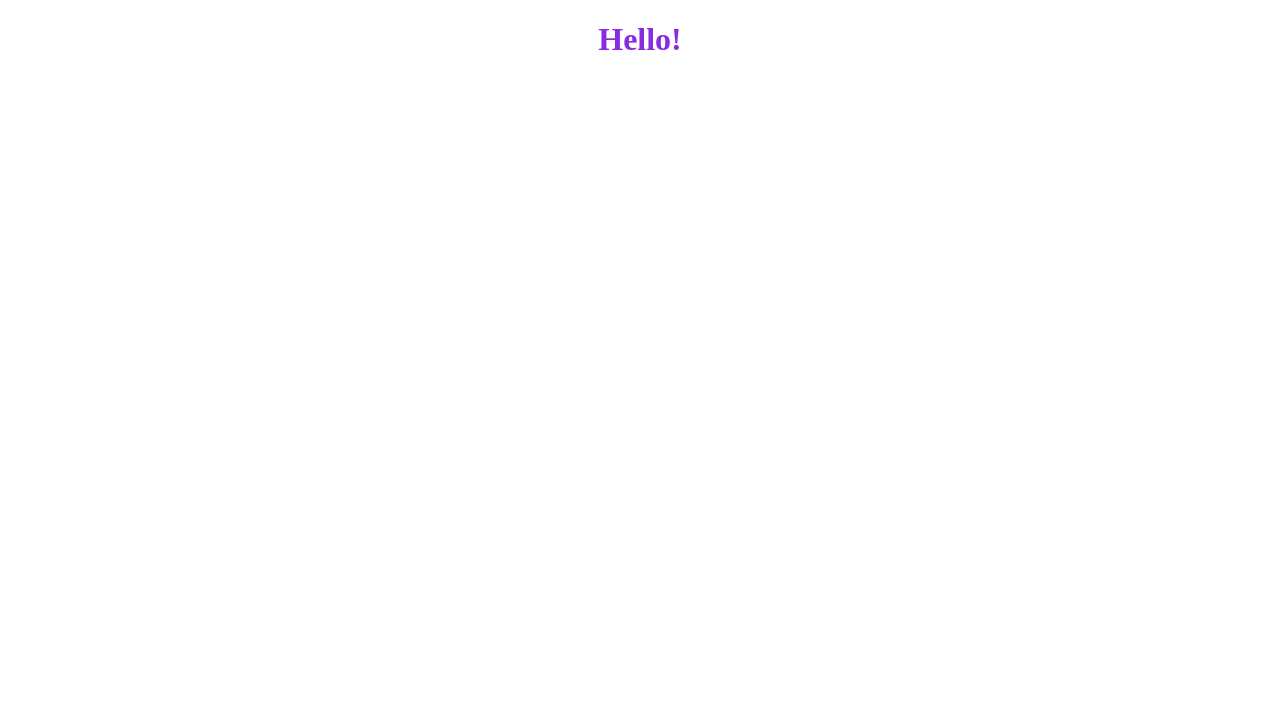
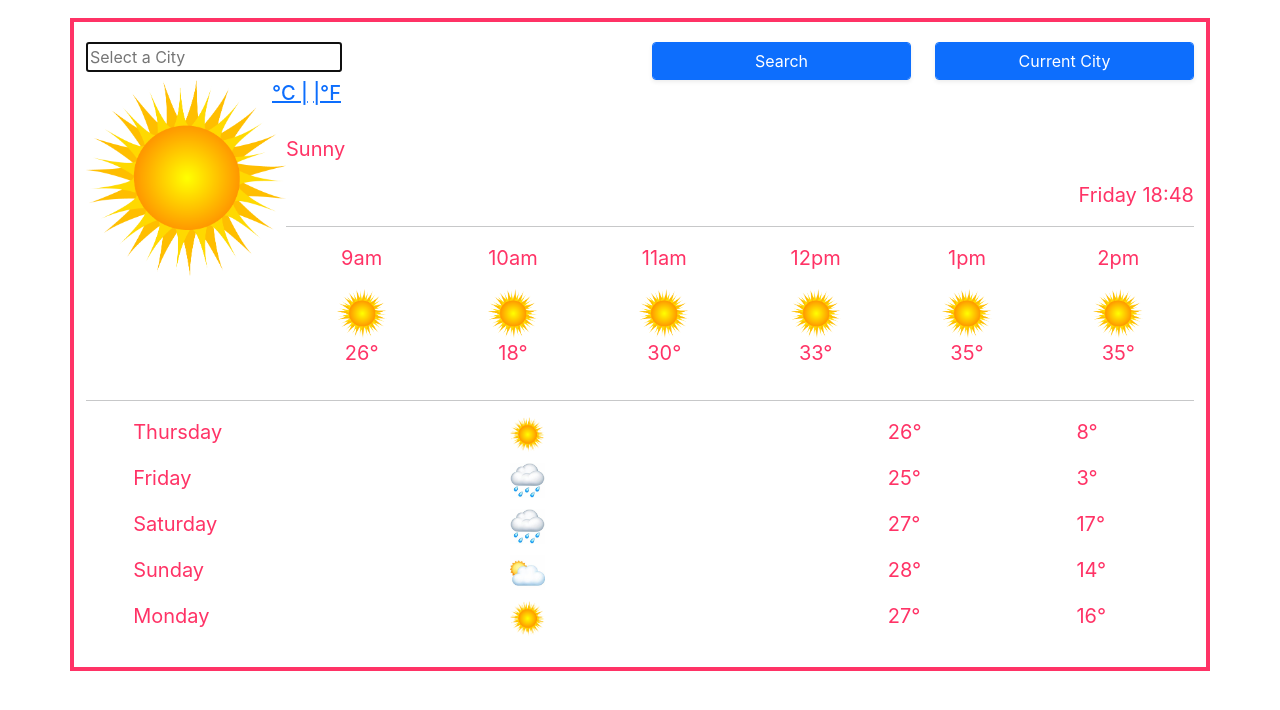
Before and after one commit to LeslieKellestine/Leslies-weather-station, a plain HTML site: page index.html in a window 1280 px wide. Drawn offline with nearby package versions, Linux system fonts and the light colour scheme; no server answers.

Commit message:
entered Week 5 project

```diff
--- a/index.html
+++ b/index.html
@@ -1,16 +1,154 @@
 <!DOCTYPE html>
-<html lang="en">
+<html>
   <head>
-    <meta charset="UTF-8">
-    <meta http-equiv="X-UA-Compatible" content="IE=edge">
-    <meta name="viewport" content="width=device-width, initial-scale=1.0">
-    <title>Document</title>
-    <link rel="stylesheet" href="style.css" />
+    <title>Leslie's weather station</title>
+    <meta charset="UTF-8" />
+    <link  rel="stylesheet"
+    href="src/style.css" />
+    <link
+      href="https://cdn.jsdelivr.net/npm/bootstrap@5.0.2/dist/css/bootstrap.min.css"
+      rel="stylesheet"
+      integrity="sha384-EVSTQN3/azprG1Anm3QDgpJLIm9Nao0Yz1ztcQTwFspd3yD65VohhpuuCOmLASjC"
+      crossorigin="anonymous"
+    />
+    <link rel="preconnect" href="https://fonts.googleapis.com" />
+    <link rel="preconnect" href="https://fonts.gstatic.com" crossorigin />
+    <link
+      href="https://fonts.googleapis.com/css2?family=Roboto:wght@900&display=swap"
+      rel="stylesheet"
+    />
+    <script src="https://unpkg.com/axios/dist/axios.min.js"></script>
   </head>
+
   <body>
+    <div class="container">
+      <div class="row">
+      <div class="col-6">
+        <form id=searchCity>
+          <input
+          type="text"
+          placeholder="Select a City"
+          autocomplete="off"
+          autofocus = "on"
+          id=inputCity />
+        </div>
+        <div class="col-3">
+          <input
+          type="submit"
+          value="Search"
+          class="form-control btn btn-primary shadow-sm w-100"/>
+        </div>
+          </form>
+          <div class="col-3">
+            <button
+            class="form-control btn btn-primary shadow-sm w-100"
+            id="currentCityButton"
+            >
+            Current City
+            </button>
+          </div>
+      </div>
+
+        <img src="img/Sun.png" alt="" class="sunheader" />
       <h1>
-        Hello!
+
       </h1>
+      <h2>
+        <span class="temperature" id="temperature"> </span>
+        <span class="units">
+          <a href="#" id="celsius">°C |</a>
+         <a href="#" id="fahrenheit">|°F</a>
+        </span>
+      </h2>
+      <p id="description">
+        Sunny
+      </p>
+      <p class="highlows" id="date">
+      </br>
+      <span id= "todayHigh">
+        35°
+      </span>
+      |
+      <span id="todayLow">
+       16°
+      </span>
+      </p>
+      <hr />
+      <div class="row hourforcast">
+          <div class="col-2 hourforcast">
+            <p>9am</p>
+            <img src="img/Sun.png" alt="" class="timeimg" />
+            <p>26°</p>
+          </div>
+          <div class="col-2 hourforcast">
+            <p>10am</p>
+            <img src="img/Sun.png" alt="" class="timeimg" />
+            <p>18°</p>
+          </div>
+          <div class="col-2 hourforcast">
+            <p>11am</p>
+            <img src="img/Sun.png" alt="" class="timeimg" />
+            <p>30°</p>
+          </div>
+          <div class="col-2 hourforcast">
+            <p>12pm</p>
+            <img src="img/Sun.png" alt="" class="timeimg" />
+            <p>33°</p>
+          </div>
+          <div class="col-2 hourforcast">
+            <p>1pm</p>
+            <img src="img/Sun.png" alt="" class="timeimg" />
+            <p>35°</p>
+          </div>
+          <div class="col-2 hourforcast">
+            <p>2pm</p>
+            <img src="img/Sun.png" alt="" class="timeimg" />
+            <p>35°</p>
+          </div>
+        </div>
+      <hr />
+      <div class="row weekforcast">
+        <div class="col-3 weekforcast"> <p>Thursday</p> </div>
+        <div class="col-3 weekforcast">
+          <img src="img/Sun.png" alt="" class="weekimg" />
+        </div>
+        <div class="col-1 weekforcast"> <p>26°</p></div>
+        <div class="col-1 weekforcast"> <p>8°</p></div>
+      </div>
+      <div class="row weekforcast">
+        <div class="col-3 weekforcast"> <p>Friday</p></div>
+        <div class="col-3 weekforcast">
+          <img src="img/Rain.jfif" alt="" class="weekimg" />
+        </div>
+        <div class="col-1 weekforcast"> <p>25°</p> </div>
+        <div class="col-1 weekforcast"> <p>3°</p> </div>
+      </div>
+      <div class="row weekforcast">
+        <div class="col-3 weekforcast"> <p>Saturday</p> </div>
+        <div class="col-3 weekforcast">
+          <img src="img/Rain.jfif" alt="" class="weekimg" />
+        </div>
+        <div class="col-1 weekforcast"> <p>27°</p> </div>
+        <div class="col-1 weekforcast"> <p>17°</p> </div>
+      </div>
+      <div class="row weekforcast">
+        <div class="col-3 weekforcast"> <p>Sunday</p></div>
+        <div class="col-3 weekforcast">
+          <img src="img/cloudy.jfif" alt="" class="weekimg" />
+        </div>
+        <div class="col-1 weekforcast"> <p>28°</p> </div>
+        <div class="col-1 weekforcast"> <p>14°</p> </div>
+      </div>
+      <div class="row weekforcast">
+        <div class="col-3 weekforcast"> <p>Monday</p> </div>
+        <div class="col-3 weekforcast">
+          <img src="img/Sun.png" alt="" class="weekimg" />
+        </div>
+        <div class="col-1 weekforcast"> <p>27°<p> </div>
+        <div class="col-1 weekforcast"> <p>16°</p> </div>
+      </div>
+    </div>
+    </div>
   </body>
-<script src="script.js"></script>
+  <script src="src/script.js"></script>
 </html>
--- a/script.js
+++ /dev/null
@@ -1 +0,0 @@
-alert("")
--- /dev/null
+++ b/src/script.js
@@ -0,0 +1,76 @@
+let today = new Date();
+let date = document.querySelector("#date");
+let hour = today.getHours();
+if (hour < 10) {
+  hour = `0${hour}`;
+}
+let minute = today.getMinutes();
+if (minute < 10) {
+  minute = `0${minute}`;
+}
+let weekDays = [
+  "Sunday",
+  "Monday",
+  "Tuesday",
+  "Wednesday",
+  "Thursday",
+  "Friday",
+  "Saturday"
+];
+let weekDay = weekDays[today.getDay()];
+
+date.innerHTML = `${weekDay} ${hour}:${minute}`;
+function displayWeather(response) {
+  document.querySelector("h1").innerHTML = response.data.name;
+  document.querySelector("#temperature").innerHTML = Math.round(
+    response.data.main.temp
+  );
+  document.querySelector("#description").innerHTML =
+    response.data.weather[0].main;
+}
+function search(city) {
+  let apiKey = "05d9d7923ffdfb53fdfae4f1f915dae5";
+  let apiUrl = `https://api.openweathermap.org/data/2.5/weather?q=${city}&appid=${apiKey}&units=metric`;
+  axios.get(apiUrl).then(displayWeather);
+}
+
+function find(event) {
+  event.preventDefault();
+  let city = document.querySelector("#inputCity").value;
+  search(city);
+}
+
+let selectCity = document.querySelector("#searchCity");
+selectCity.addEventListener("submit", find);
+
+function changeToFahrenheit(event) {
+  event.preventDefault();
+  let temperatureElement = document.querySelector("#temperature");
+  let temperature = temperatureElement.innerHTML;
+  temperatureElement.innerHTML = Math.round((temperature * 9) / 5 + 32);
+}
+let fahrenheit = document.querySelector("#fahrenheit");
+fahrenheit.addEventListener("click", changeToFahrenheit);
+
+function changeToCelsius(event) {
+  event.preventDefault();
+  let temperatureElement = document.querySelector("#temperature");
+  let temperature = temperatureElement.innerHTML;
+  temperatureElement.innerHTML = 23;
+}
+let celsius = document.querySelector("#celsius");
+celsius.addEventListener("click", changeToCelsius);
+
+function getCurrentCity(event) {
+  event.preventDefault();
+  navigator.geolocation.getCurrentPosition(searchLocation);
+}
+function searchLocation(position) {
+  let apiKey = "05d9d7923ffdfb53fdfae4f1f915dae5";
+  let apiUrl = `https://api.openweathermap.org/data/2.5/weather?lat=${position.coords.latitude}&lon=${position.coords.longitude}&appid=${apiKey}&units=metric`;
+  axios.get(apiUrl).then(displayWeather);
+}
+let currentCityButton = document.querySelector("#currentCityButton");
+currentCityButton.addEventListener("click", getCurrentCity);
+
+search("Lisbon");
--- /dev/null
+++ b/src/style.css
@@ -0,0 +1,67 @@
+.container {
+    border: 4px solid #ff3366;
+    padding: 20px;
+    margin: 18px;
+    max-width: 700px;
+  }
+
+  .sunheader {
+    float: left;
+    width: 200px;
+    display: block;
+  }
+
+  h1,
+  h2,
+  p {
+    display: block;
+    color: #ff3366;
+    font-family: -apple-system, BlinkMacSystemFont, "Segoe UI", Roboto, Oxygen,
+      Ubuntu, Cantarell, "Open Sans", "Helvetica Neue", sans-serif;
+  }
+  h1 {
+    font-size: 50px;
+    line-height: 90px;
+    margin: 0;
+  }
+  h2 {
+    font-size: 50px;
+    line-height: 30px;
+    margin: 0;
+  }
+  p {
+    font-size: 20px;
+  }
+  .highlows {
+    text-align: right;
+  }
+  a,
+  .units {
+    font-size: 20px;
+    position: relative;
+    margin: none;
+    top: -9px;
+    left: -7px;
+    text-decoration: none;
+    color: #ff3366;
+  }
+  .timeimg {
+    width: 50px;
+    margin: 0;
+    align-items: center;
+  }
+  .row {
+    color: #ff3366;
+    font-family: -apple-system, BlinkMacSystemFont, "Segoe UI", Roboto, Oxygen,
+      Ubuntu, Cantarell, "Open Sans", "Helvetica Neue", sans-serif;
+  }
+  .weekimg {
+    width: 35px;
+  }
+  .hourforcast {
+    text-align: center;
+  }
+  .weekforcast {
+    text-align: left;
+    margin: auto;
+  }
--- a/style.css
+++ /dev/null
@@ -1,4 +0,0 @@
-h1 {
-    text-align: center;
-    color: blueviolet;
-}
```
Also changed, not shown: img/Rain.jfif (added), img/Sun.png (added), img/cloudy.jfif (added). Lines whose indentation alone changed are shown as unchanged.
